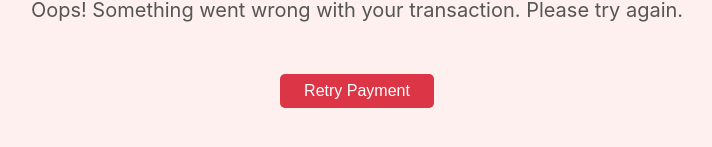
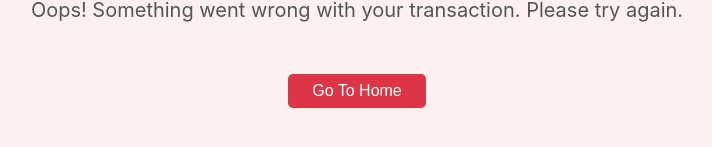
Before and after one commit to shreyashmethi/GPTSahibb, a React (Create React App) app: page /failure in a window 1280 px wide. Shown: the part 403-550 px from the top of the page, without its empty margins (283-995 px from the left). Built offline with nearby package versions, Linux system fonts and the light colour scheme.

Commit message:
payment failure and success handle

```diff
--- a/src/screens/fail.js
+++ b/src/screens/fail.js
@@ -33,7 +33,7 @@ const PaymentFailure = () => {
   };
 
   const handleRetryPayment = () => {
-    window.location.href = '/retry-payment'; // Redirect to retry payment page
+    window.location.href = '/'; // Redirect to retry payment page
   };
 
   return (
@@ -41,7 +41,7 @@ const PaymentFailure = () => {
       <h1 style={headingStyle}>Payment Failed</h1>
       <p style={paragraphStyle}>Oops! Something went wrong with your transaction. Please try again.</p>
       <button style={buttonStyle} onClick={handleRetryPayment}>
-        Retry Payment
+        Go To Home
       </button>
     </div>
   );
```
